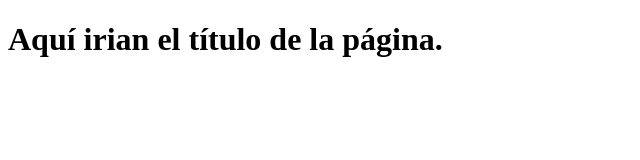
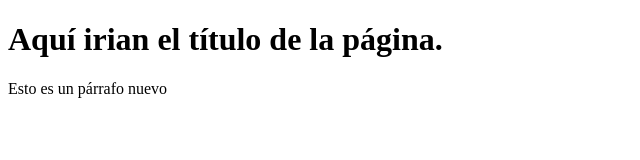
Before and after one commit to Daviddmscience/Proyecto-Web-EmpresaC, a plain HTML site: page index.html in a window 1280 px wide. Shown: the whole page, without its empty margins (0-640 px from the left). Drawn offline with Linux system fonts and the light colour scheme.

Commit message:
Update index.html

```diff
--- a/index.html
+++ b/index.html
@@ -7,5 +7,6 @@
 </head>
 <body>
     <h1>Aquí irian el título de la página.</h1>
+    <p>Esto es un párrafo nuevo</p>
 </body>
 </html>
```
